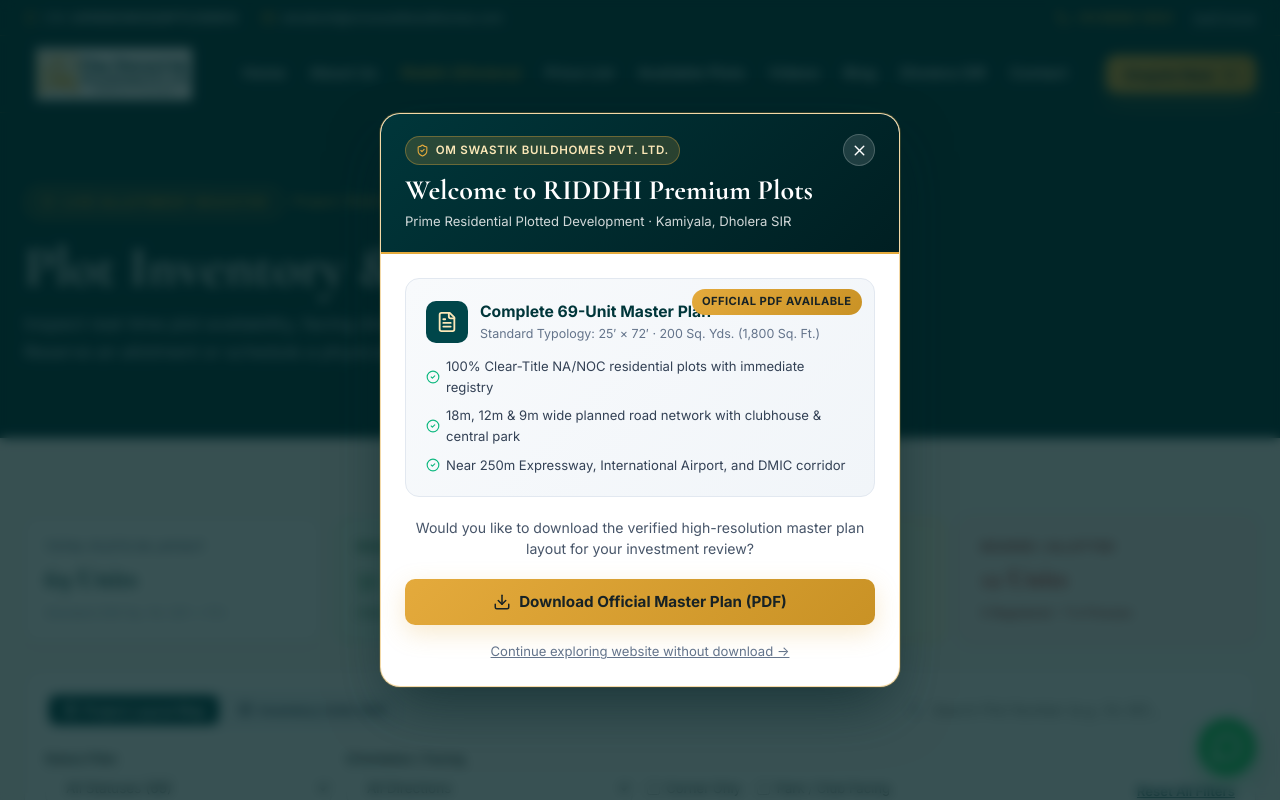
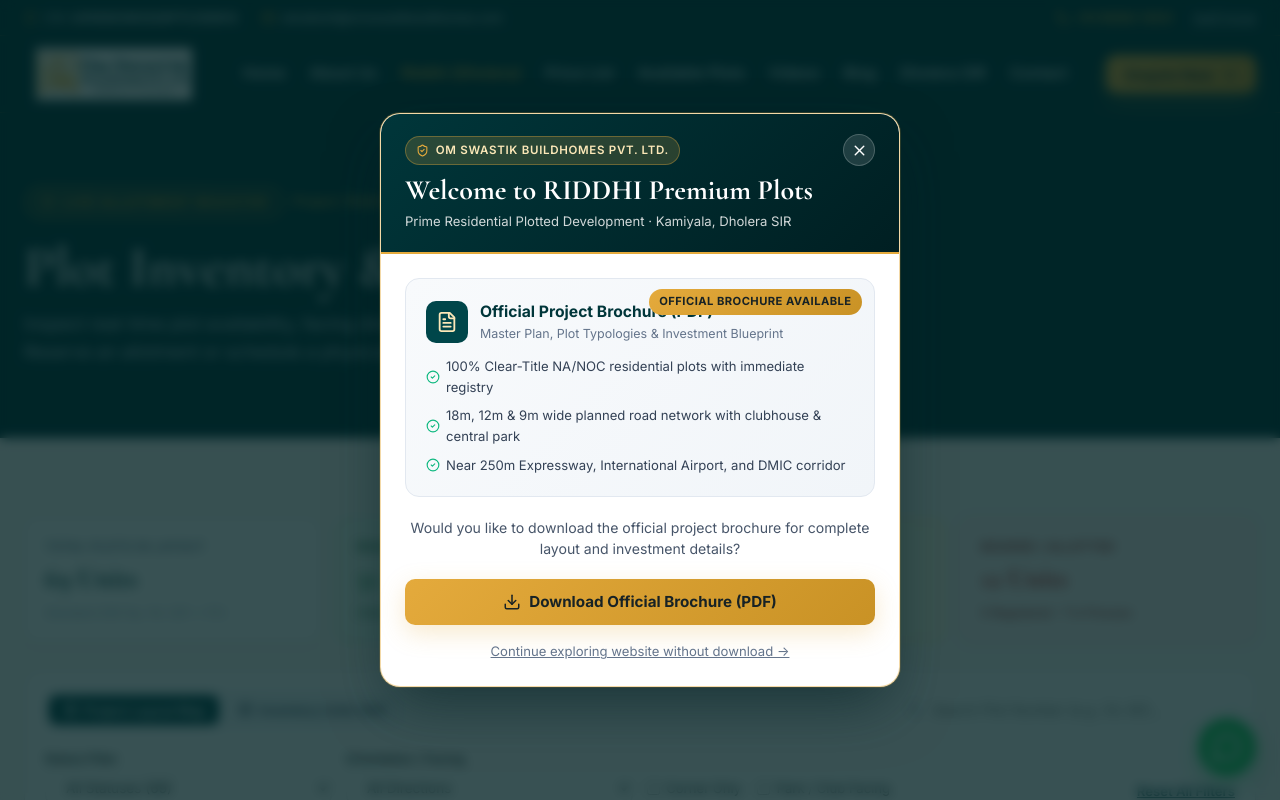
Before and after one commit to dizibrandmedia-del/omswastikbuildhomes, a Next.js app: page /plots in a window 1280 px wide. Shown: the top 800 px of the page. Built offline with nearby package versions, Linux system fonts and the light colour scheme; no server answers; the database is empty.

Commit message:
feat: configure welcome popup for brochure download and exclude admin panel

```diff
--- a/src/components/WelcomeMasterPlanModal.tsx
+++ b/src/components/WelcomeMasterPlanModal.tsx
@@ -1,6 +1,7 @@
 'use client';
 
 import React, { useState, useEffect } from 'react';
+import { usePathname } from 'next/navigation';
 import {
   Download,
   User,
@@ -17,9 +18,15 @@
 } from 'lucide-react';
 
 export default function WelcomeMasterPlanModal() {
+  const pathname = usePathname();
+  const isAdmin = Boolean(
+    pathname?.startsWith('/admin') ||
+    (typeof window !== 'undefined' && window.location.pathname.startsWith('/admin'))
+  );
+
   const [isOpen, setIsOpen] = useState(false);
   const [step, setStep] = useState<'WELCOME' | 'FORM' | 'SUCCESS'>('WELCOME');
-  const [downloadType, setDownloadType] = useState<'MASTER_PLAN' | 'BROCHURE'>('MASTER_PLAN');
+  const [downloadType, setDownloadType] = useState<'MASTER_PLAN' | 'BROCHURE'>('BROCHURE');
   const [leadSource, setLeadSource] = useState('WELCOME_POPUP');
   const [formData, setFormData] = useState({
     name: '',
@@ -30,8 +37,13 @@
   const [isSubmitting, setIsSubmitting] = useState(false);
   const [errorMsg, setErrorMsg] = useState('');
 
-  // Auto-trigger modal on initial website visit and URL page refresh (not on internal page switching)
+  // Auto-trigger modal on initial website visit and URL page refresh (NOT on admin panel)
   useEffect(() => {
+    // STRICT CHECK: Never trigger or show on any admin panel route
+    if (isAdmin || (typeof window !== 'undefined' && window.location.pathname.startsWith('/admin'))) {
+      return;
+    }
+
     let isReload = false;
     try {
       const navEntries = performance.getEntriesByType('navigation') as PerformanceNavigationTiming[];
@@ -50,18 +62,26 @@
         sessionStorage.setItem('omswastik_session_seen', 'true');
       }
       const timer = setTimeout(() => {
-        setDownloadType('MASTER_PLAN');
+        // Double check admin route before opening
+        if (typeof window !== 'undefined' && window.location.pathname.startsWith('/admin')) {
+          return;
+        }
+        setDownloadType('BROCHURE');
         setLeadSource(isReload ? 'PAGE_REFRESH' : 'FIRST_VISIT');
         setStep('WELCOME');
         setIsOpen(true);
       }, 700);
       return () => clearTimeout(timer);
     }
-  }, []);
+  }, [pathname, isAdmin]);
 
   // Listen for manual trigger anywhere on website (e.g. buttons or data-action)
   useEffect(() => {
-    const handleOpenModal = (source = 'HERO_DOWNLOAD_BUTTON', type: 'MASTER_PLAN' | 'BROCHURE' = 'MASTER_PLAN') => {
+    const handleOpenModal = (source = 'HERO_DOWNLOAD_BUTTON', type: 'MASTER_PLAN' | 'BROCHURE' = 'BROCHURE') => {
+      // Don't open if on admin panel
+      if (isAdmin || (typeof window !== 'undefined' && window.location.pathname.startsWith('/admin'))) {
+        return;
+      }
       setDownloadType(type);
       setLeadSource(source);
       setStep('FORM');
@@ -105,7 +125,7 @@
       window.removeEventListener('omswastik:download-brochure', handleCustomBrochureEvent);
       document.removeEventListener('click', handleGlobalClick);
     };
-  }, []);
+  }, [isAdmin]);
 
   const handleClose = () => {
     setIsOpen(false);
@@ -172,6 +192,7 @@
           source: finalSource,
           projectId: 'riddhi',
           honeypot: formData.honeypot,
+          purpose: downloadType === 'BROCHURE' ? 'brochure' : 'master_plan',
         }),
       });
 
@@ -197,7 +218,7 @@
     }
   };
 
-  if (!isOpen) return null;
+  if (isAdmin || !isOpen) return null;
 
   return (
     <div
@@ -317,10 +338,10 @@
           </div>
         </div>
 
-        {/* STEP 1: WELCOME & MASTER PLAN DOWNLOAD PROMPT */}
+        {/* STEP 1: WELCOME & BROCHURE / MASTER PLAN DOWNLOAD PROMPT */}
         {step === 'WELCOME' && (
           <div style={{ padding: '1.5rem 1.5rem 1.25rem' }}>
-            {/* Master Plan Visual Preview Box */}
+            {/* Visual Preview Box */}
             <div
               style={{
                 background: 'linear-gradient(135deg, #f8fafc 0%, #f1f5f9 100%)',
@@ -347,7 +368,7 @@
                   textTransform: 'uppercase',
                 }}
               >
-                Official PDF Available
+                {downloadType === 'BROCHURE' ? 'Official Brochure Available' : 'Official PDF Available'}
               </div>
 
               <div style={{ display: 'flex', alignItems: 'center', gap: '0.75rem', marginBottom: '0.75rem' }}>
@@ -368,10 +389,12 @@
                 </div>
                 <div>
                   <div style={{ fontWeight: 700, fontSize: '0.98rem', color: 'var(--primary-dark)' }}>
-                    Complete 69-Unit Master Plan
+                    {downloadType === 'BROCHURE' ? 'Official Project Brochure (PDF)' : 'Complete 69-Unit Master Plan'}
                   </div>
                   <div style={{ fontSize: '0.78rem', color: '#64748b' }}>
-                    Standard Typology: 25′ × 72′ · 200 Sq. Yds. (1,800 Sq. Ft.)
+                    {downloadType === 'BROCHURE'
+                      ? 'Master Plan, Plot Typologies & Investment Blueprint'
+                      : 'Standard Typology: 25′ × 72′ · 200 Sq. Yds. (1,800 Sq. Ft.)'}
                   </div>
                 </div>
               </div>
@@ -395,7 +418,9 @@
 
             {/* Prompt Text */}
             <p style={{ fontSize: '0.88rem', color: '#475569', lineHeight: 1.5, marginBottom: '1.25rem', textAlign: 'center' }}>
-              Would you like to download the verified high-resolution master plan layout for your investment review?
+              {downloadType === 'BROCHURE'
+                ? 'Would you like to download the official project brochure for complete layout and investment details?'
+                : 'Would you like to download the verified high-resolution master plan layout for your investment review?'}
             </p>
 
             {/* CTAs */}
@@ -417,7 +442,10 @@
                   boxShadow: 'var(--shadow-gold)',
                 }}
               >
-                <Download size={18} /> Download Official Master Plan (PDF)
+                <Download size={18} />{' '}
+                {downloadType === 'BROCHURE'
+                  ? 'Download Official Brochure (PDF)'
+                  : 'Download Official Master Plan (PDF)'}
               </button>
 
               <button
```
Also changed, not shown: 2 other files (tests, documents, lock files or other folders).
